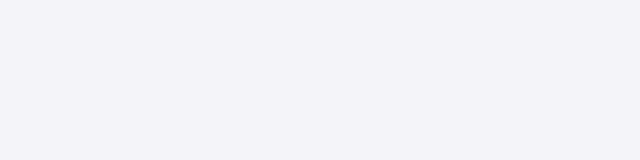
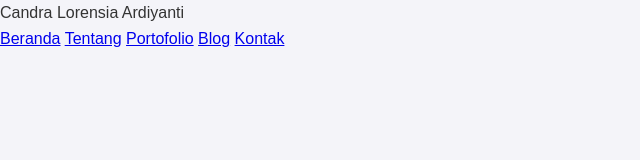
Before and after one commit to clorensia/TPA-1-Personal-Website, a plain HTML site: page about.html in a window 1280 px wide. Shown: the whole page, without its empty margins (0-640 px from the left). Drawn offline with Linux system fonts and the light colour scheme.

Commit message:
tambah navbar tiap page

```diff
--- a/about.html
+++ b/about.html
@@ -7,6 +7,15 @@
     <link rel="stylesheet" href="style.css">
 </head>
 <body>
-
+         <header>
+        <div class="logo">Candra Lorensia Ardiyanti</div>
+        <nav>
+            <a href="index.html" class="active">Beranda</a>
+            <a href="about.html">Tentang</a>
+            <a href="portfolio.html">Portofolio</a>
+            <a href="blog.html">Blog</a>
+            <a href="contact.html">Kontak</a>
+        </nav>
+    </header>
 </body>
 </html>
```
Also changed, not shown: blog.html (+10 -1 lines), contact.html (+10 -2 lines), portfolio.html (+10 -1 lines).
